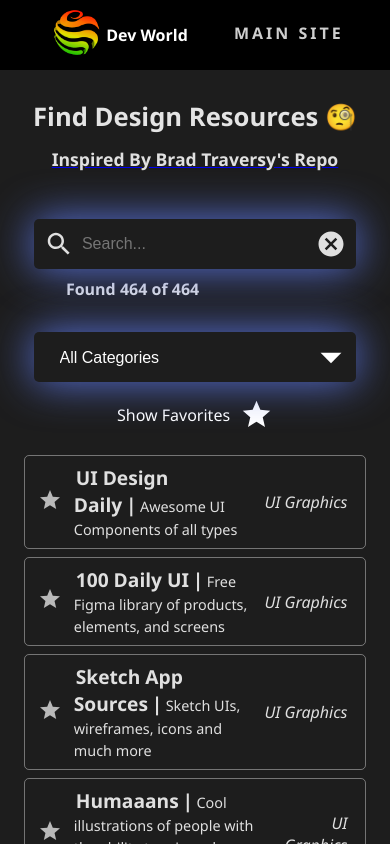
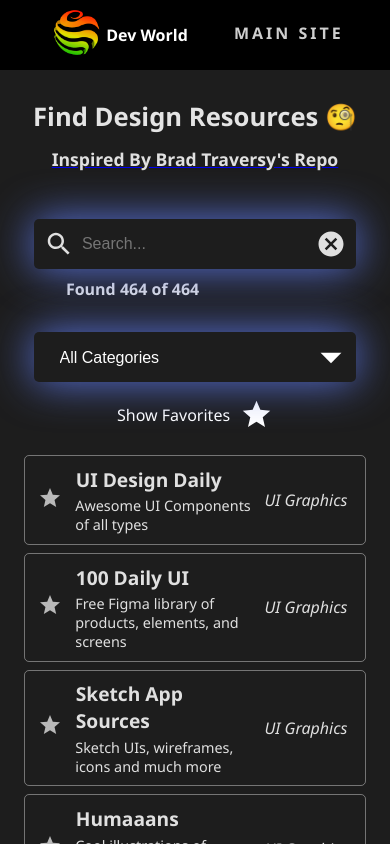
Before and after one commit to shantibhushan99/design-resources-01, a React (Create React App) app: page / in a window 390 px wide. Shown: the top 844 px of the page. Built offline with nearby package versions, Linux system fonts and the light colour scheme.

Commit message:
responsive

```diff
--- a/src/index.css
+++ b/src/index.css
@@ -301,7 +301,6 @@ option {
   grid-template-areas: 'text text category';
   color: #e0e0e0;
   text-decoration: none;
-  grid-area: info;
 }
 
 .list-item:hover {
@@ -333,8 +332,7 @@ option {
 }
 
 .list-item-category {
-  justify-self: flex-end;
-  align-self: flex-end;
+  justify-self: end;
   text-align: right;
   font-style: italic;
   margin: 0.3em 0.3em 0.3em 0.7em;
@@ -346,6 +344,9 @@ option {
 @media screen and (max-width: 768px) {
   .header-title {
     display: none;
+  }
+  .to-top {
+    display: none !important;
   }
 
   .title {
@@ -368,7 +369,18 @@ option {
     width: 90%;
   }
 
-  .to-top {
-    display: none !important;
+  .list-item-text {
+    display: flex;
+    flex-wrap: wrap;
+    align-items: center;
+  }
+
+  .list-item-desc {
+    width: 100%;
+  }
+
+  .list-item-title::after {
+    content: '';
+    margin: 0;
   }
 }
```
